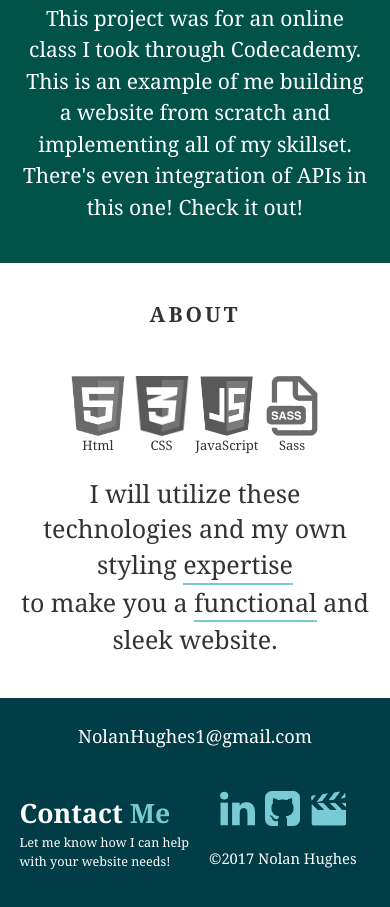
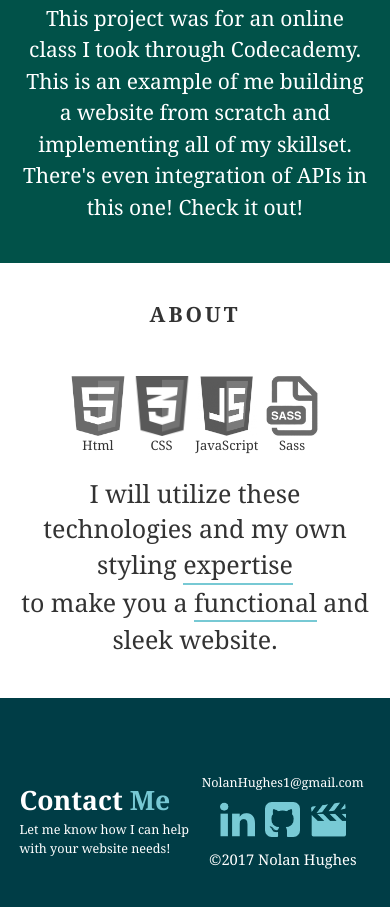
Before and after one commit to NolanHughes/Demo-site, a plain HTML site: page index.html in a window 390 px wide. Shown: the part 4487-5394 px from the top of the page. Drawn offline with nearby package versions, Linux system fonts and the light colour scheme; a web font is replaced by a local one.

Commit message:
Change media query CSS in footer for better sizing of footer header and email.

```diff
--- a/index.html
+++ b/index.html
@@ -191,13 +191,14 @@
       </div>
 
       <div id="footer">
-        <a class="email" href="mailto:NolanHughes1@gmail.com">NolanHughes1@gmail.com</a>
+
         <div class="inside-container row footer-content">
           <div class="col-xs-6 left-column">
             <header>Contact <span>Me</span></header>
             <p>Let me know how I can help with your website needs!</p>
           </div>
           <div class="col-xs-6 right-column">
+            <a class="email" href="mailto:NolanHughes1@gmail.com">NolanHughes1@gmail.com</a>
             <ul>
               <li><a href="https://www.linkedin.com/in/nolan-hughes-3a58a82a" target="_blank"><img src="img/icons/linkedin-logo-3.png"/></a></li>
               <li><a href="https://github.com/NolanHughes" target="_blank"><img src="img/icons/github-logo-3.png"/></a></li>
--- a/styles/main.scss
+++ b/styles/main.scss
@@ -277,7 +277,7 @@ body {
   .email {
     text-align: center;
     color: white;
-    font-size: 2em;
+    font-size: 1.5em;
   }
 
   .footer-content {
@@ -552,10 +552,14 @@ body {
       font-size: 20px;
       word-spacing: 12vw;
     }
+
+    .email {
+      font-size: 1.2em;
+    }
   }
 }
 
-@media only screen and (max-width: 675px) {
+@media only screen and (max-width: 725px) {
   #about img {
     height: 175px;
   }
@@ -563,8 +567,12 @@ body {
     .left-column{
 
       header {
-        font-size: 3em;
+        font-size: 2.5em;
       }
+    }
+
+    .email {
+      font-size: .8em;
     }
   }
 }
@@ -661,7 +669,7 @@ body {
 
     .right-column {
       font-size: .75em;
-      line-height: 2.25em;
+      line-height: 1.7em;
       padding: $grid-gutter-width-base;
 
       ul {
@@ -803,7 +811,7 @@ hr {
 @media only screen and (max-width: 480px) {
   #footer {
     .email {
-      font-size: 1.3em;
+      font-size: .6em;
     }
 
     .right-column {
```
Also changed, not shown: styles/main.css, 2 other files.
